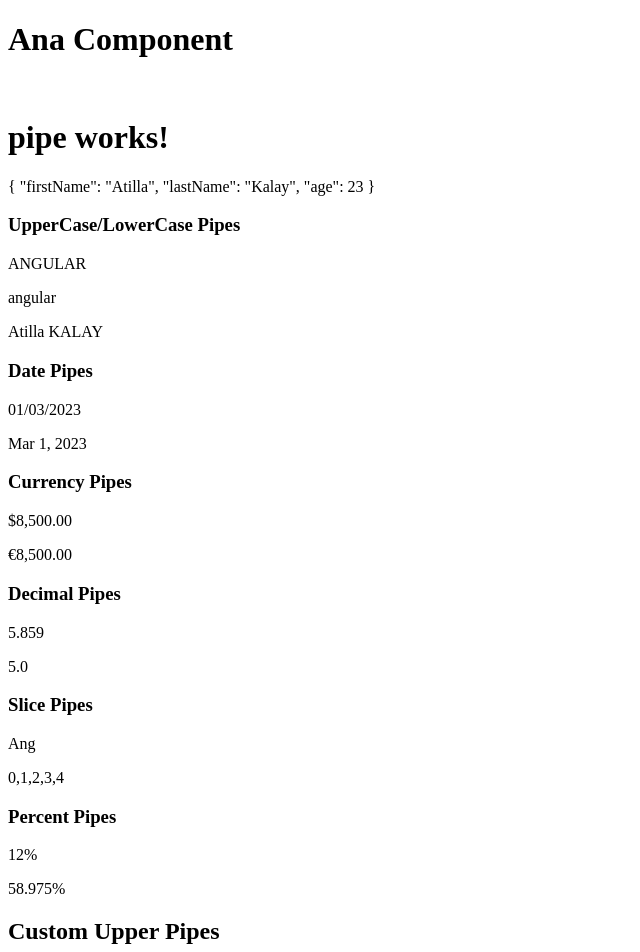
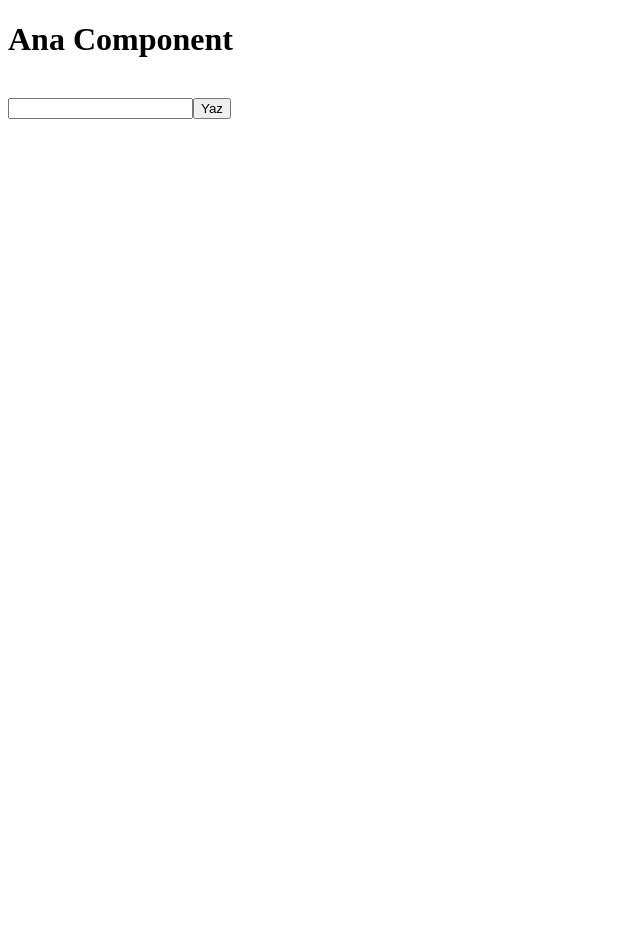
Before and after one commit to atillakalay/TurkcellAngularCourse, an Angular app in the folder angularapp/: page / in a window 1280 px wide. Shown: the top 952 px of the page, without its empty margins (0-640 px from the left). After the commit the page ends 800 px from the top, so only its background shows below. Built offline with nearby package versions, Linux system fonts and the light colour scheme.

Commit message:
Template Variables lesson completed.

```diff
--- a/angularapp/src/app/app.component.html
+++ b/angularapp/src/app/app.component.html
@@ -1,4 +1,6 @@
 <router-outlet></router-outlet>
 <h1>Ana Component</h1>
 <br>
-<app-pipe></app-pipe>
+<input #name type="text">
+<button (click)="name.focus()">Yaz</button>
+<p>{{name.value}}</p>
--- a/angularapp/src/app/app.component.ts
+++ b/angularapp/src/app/app.component.ts
@@ -7,4 +7,9 @@ import { Component } from '@angular/core';
 })
 export class AppComponent {
   title = 'angularapp';
+
+  save(input: String) {
+    console.log(input)
+  }
+
 }
--- a/angularapp/src/app/app.module.ts
+++ b/angularapp/src/app/app.module.ts
@@ -3,15 +3,11 @@ import { BrowserModule } from '@angular/platform-browser';
 import { AppRoutingModule } from './app-routing.module';
 import { AppComponent } from './app.component';
 import { FormsModule } from '@angular/forms';
-import { PipeComponent } from './pipes/pipe/pipe.component';
-import { UpperPipe } from './pipes/upper.pipe';
 
 
 @NgModule({
   declarations: [
     AppComponent,
-    PipeComponent,
-    UpperPipe
   ],
   imports: [
     BrowserModule,
--- a/angularapp/src/app/pipes/pipe/pipe.component.html
+++ /dev/null
@@ -1,24 +0,0 @@
-<h1>pipe works!</h1>
-<p>{{person1 | json}}</p>
-<h3>UpperCase/LowerCase Pipes</h3>
-<p>{{'Angular'|uppercase}}</p>
-<p>{{'Angular'|lowercase}}</p>
-<p>{{person1.firstName|titlecase}} {{person1.lastName|uppercase}}</p>
-<h3>Date Pipes</h3>
-<p>{{myDate|date:'dd/MM/yyyy'}}</p>
-<p>{{myDate|date}}</p>
-<h3>Currency Pipes</h3>
-<p>{{price|currency}}</p>
-<p>{{price|currency:'EUR'}}</p>
-<h3>Decimal Pipes</h3>
-<p>{{decimalValue|number:'1.0-3'}}</p>
-<p>{{5|number:'1.1-3'}}</p>
-<!-- 3(noktadan önce).1-5(noktadan sonra) -->
-<h3>Slice Pipes</h3>
-<p>{{'Angular'|slice:0:3}}</p>
-<p>{{[0,1,2,3,4,5,6,7,8,9]|slice:0:5}}</p>
-<h3>Percent Pipes</h3>
-<p>{{0.12345|percent}}</p>
-<p>{{0.58975|percent:'1.0-3'}}</p>
-<h2>Custom Upper Pipes</h2>
-<p>{{person1.firstName|upper}}</p>
--- a/angularapp/src/app/pipes/pipe/pipe.component.ts
+++ /dev/null
@@ -1,19 +0,0 @@
-import { Component } from '@angular/core';
-
-@Component({
-  selector: 'app-pipe',
-  templateUrl: './pipe.component.html',
-  styleUrls: ['./pipe.component.css']
-})
-export class PipeComponent {
-  person1: person = { firstName: "Atilla", lastName: "Kalay", age: 23 }
-  myDate: Date = new Date()
-  price:number=8500
-  decimalValue=5.85858
-
-}
-interface person {
-  firstName: string
-  lastName: string
-  age: number
-}
--- a/angularapp/src/app/pipes/upper.pipe.ts
+++ /dev/null
@@ -1,14 +0,0 @@
-import { Pipe, PipeTransform } from '@angular/core';
-
-@Pipe({
-  name: 'upper'
-})
-export class UpperPipe implements PipeTransform {
-
-  transform(value: unknown, ...args: unknown[]): unknown {
-
-    var name = value as string
-    return name.toUpperCase()
-  }
-
-}
```
Also changed, not shown: angularapp/src/app/pipes/pipe/pipe.component.css (deleted), 2 other files (tests, documents, lock files or other folders).
